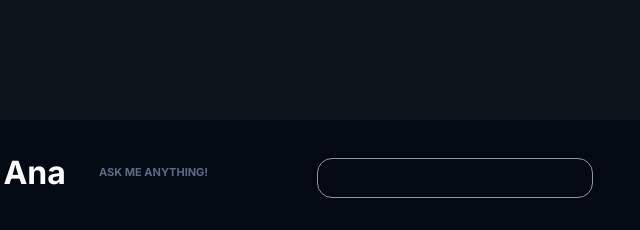
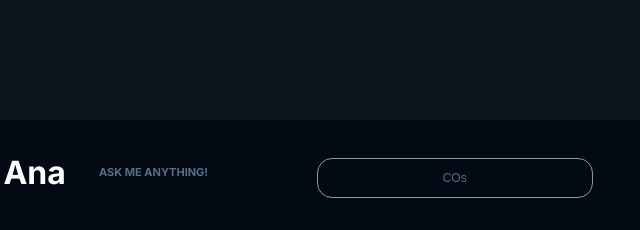
Before and after one commit to swean175/Ana, a website built with Vite: page index.html in a window 1280 px wide. Shown: the top 230 px of the page, 216-856 px from the left. Built offline with nearby package versions, Linux system fonts and the light colour scheme; some packages are replaced by stand-ins of ours; no server answers; the database is empty.

Commit message:
Update index.html

```diff
--- a/index.html
+++ b/index.html
@@ -18,7 +18,7 @@
                 <button id="talk"><i class="fa-solid fa-microphone-lines fa-2xl"></i></button>
                 <h1>I'm Ana</h1>
                 <h2>Ask me anything!</h2>
-                <button class="set-language-btn" id="language-btn"></button>
+                <button class="set-language-btn" id="language-btn">COs</button>
                 <button class="clear-btn" id="clear-btn">start over</button>
             </div>
             <div class="chatbot-conversation-container" id="chatbot-conversation">
```
